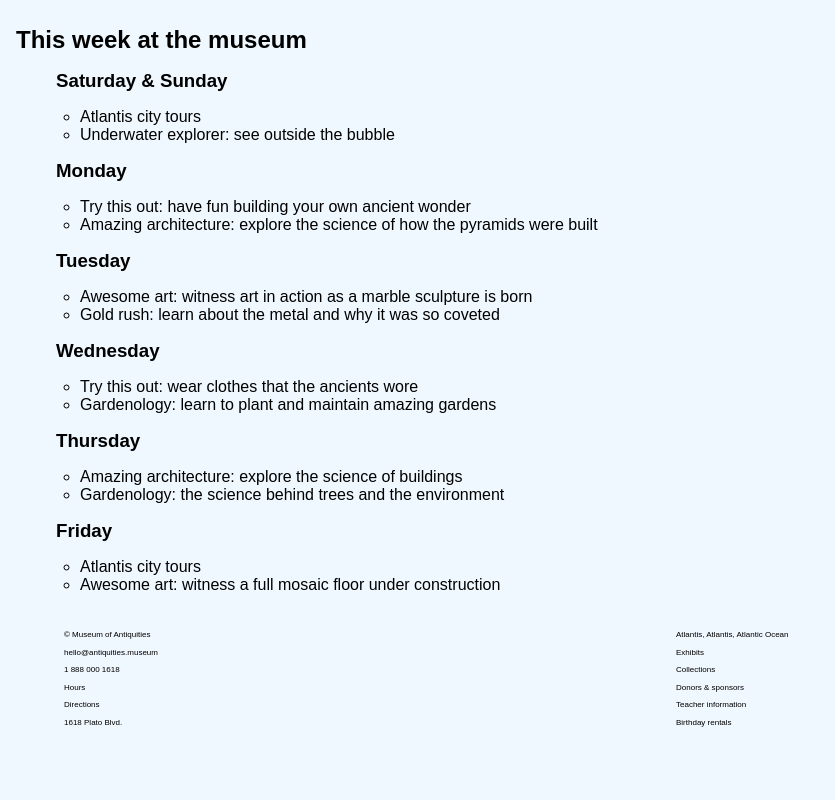
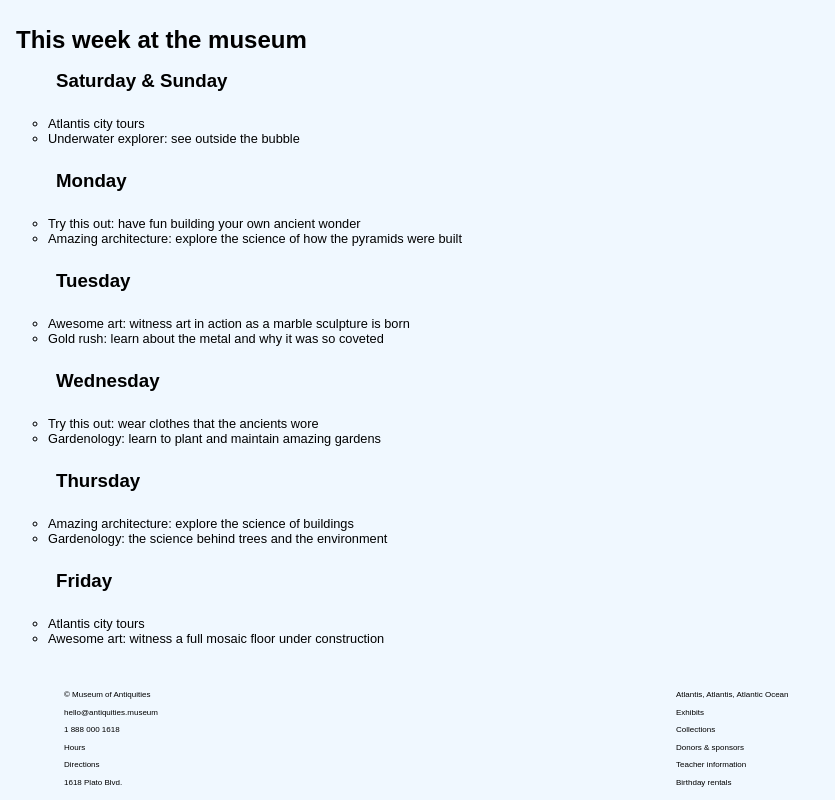
Before and after one commit to pamelaazzi/dsn1675-assignment-1, a plain HTML site: page index.html in a window 1280 px wide. Shown: the part 5254-6054 px from the top of the page, without its empty margins (0-835 px from the left). Before the commit the page ends 5994 px from the top, so only its background shows below. Drawn offline with Linux system fonts and the light colour scheme.

Commit message:
adjusted font size and type

```diff
--- a/css/main.css
+++ b/css/main.css
@@ -146,13 +146,18 @@ li {
   font-family: arial;
 }
 
+ul {
+  font-size: 0.8rem;
+  padding: 0.5rem;
+}
+
 @media only screen and (min-width:21em) {
 
   .logo {
     display: inline-block;
     vertical-align: middle;
   }
-}
+
 
 @media only screen and (min-width:26em) {
 
```
